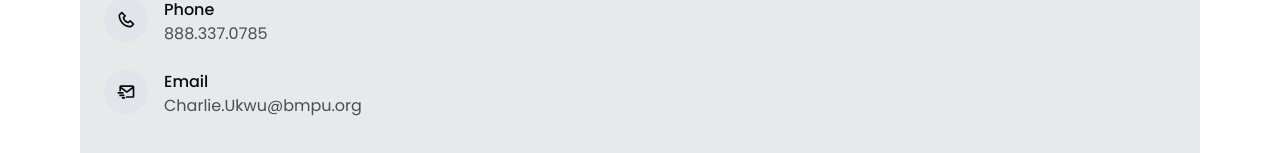
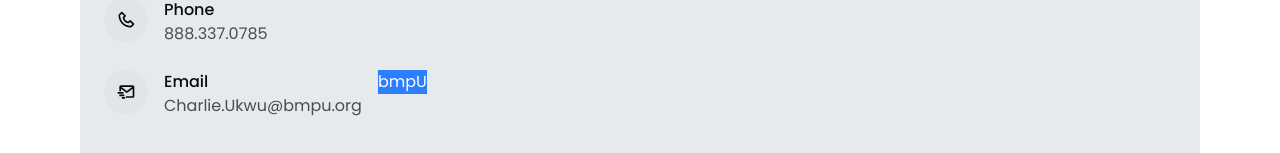
Before and after one commit to Dvyn-code/Bmpubooks, a Next.js app: page /contact in a window 1280 px wide. Shown: the part 647-800 px from the top of the page. Built offline with nearby package versions, Linux system fonts and the light colour scheme; a web font is replaced by a local one.

Commit message:
Update contact-us.tsx

```diff
--- a/src/components/contact-us.tsx
+++ b/src/components/contact-us.tsx
@@ -72,6 +72,11 @@ const ContactSection = () => {
                     Charlie.Ukwu@bmpu.org
                   </a>
                 </div>
+                <div>
+                  <button className="bg-blue-500 hover:bg-blue-600 text-white">
+                    <a href="https://bmpu.org">bmpU</a>
+                  </button>
+                </div>
               </div>
             </div>
           </div>
```
